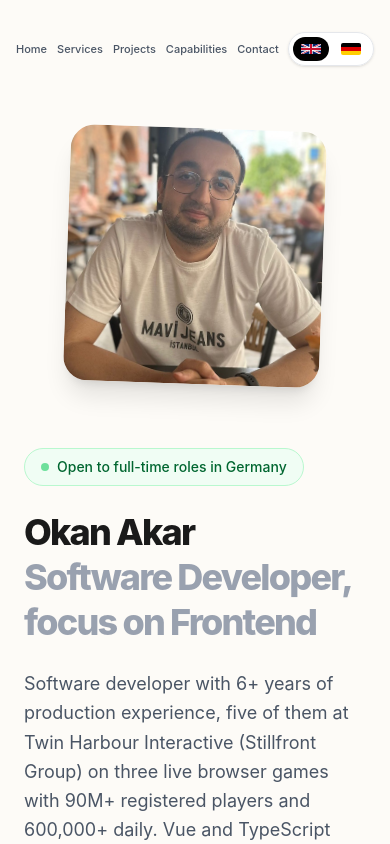
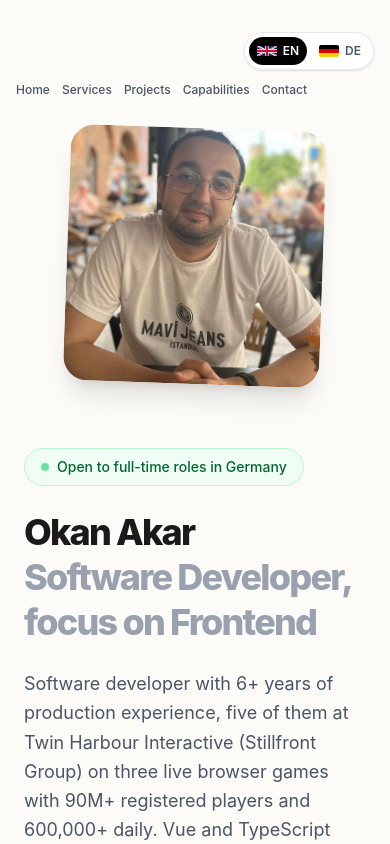
Before and after one commit to crashbone/project-vocab, a Vue app: page /portfolio in a window 390 px wide. Shown: the top 844 px of the page. Built offline with nearby package versions, Linux system fonts and the light colour scheme.

Commit message:
Portfolio: put language switch on its own row on mobile, prevent horizontal overflow
Co-Authored-By: Claude Opus 5.5 <noreply@anthropic.com>

```diff
--- a/main/src/frontend/Pages/PagePortfolio/PagePortfolio.vue
+++ b/main/src/frontend/Pages/PagePortfolio/PagePortfolio.vue
@@ -1,5 +1,5 @@
 <template>
-    <div class="portfolio min-h-screen bg-[#FDFBF7] text-[#1A1A1A] font-sans selection:bg-rose-200">
+    <div class="portfolio overflow-x-clip min-h-screen bg-[#FDFBF7] text-[#1A1A1A] font-sans selection:bg-rose-200">
         <header
                 :class="[
                     'fixed top-0 left-0 right-0 z-50 transition-all duration-300 ease-in-out',
@@ -7,8 +7,8 @@
                         ? 'py-4 bg-white/80 backdrop-blur-md border-b border-gray-200 shadow-sm'
                         : 'py-8 bg-transparent border-b border-transparent'
                 ]">
-            <nav class="max-w-6xl mx-auto px-4 sm:px-6 flex justify-between items-center gap-2 sm:gap-4">
-                <div class="flex flex-wrap min-w-0 gap-x-2.5 gap-y-1 sm:gap-8 text-[11px] sm:text-sm font-medium text-gray-600">
+            <nav class="max-w-6xl mx-auto px-4 sm:px-6 flex flex-col-reverse gap-3 sm:flex-row sm:justify-between sm:items-center sm:gap-4">
+                <div class="flex flex-wrap min-w-0 gap-x-3 gap-y-1 sm:gap-8 text-xs sm:text-sm font-medium text-gray-600">
                     <a href="#" class="hover:text-black transition-colors">{{ t.nav.home }}</a>
                     <a href="#services" class="hover:text-black transition-colors">{{ t.nav.services }}</a>
                     <a href="#projects" class="hover:text-black transition-colors">{{ t.nav.projects }}</a>
@@ -17,7 +17,7 @@
                 </div>
 
                 <!-- Sprachwahl -->
-                <div class="flex items-center gap-1 bg-white/90 border border-gray-200 rounded-full p-1 shadow-sm shrink-0">
+                <div class="self-end sm:self-auto flex items-center gap-1 bg-white/90 border border-gray-200 rounded-full p-1 shadow-sm shrink-0">
                     <button v-for="option in languages" :key="option.code"
                             type="button"
                             :aria-pressed="lang === option.code"
@@ -43,7 +43,7 @@
                             <rect width="5" height="1" y="1" fill="#DD0000" />
                             <rect width="5" height="1" y="2" fill="#FFCE00" />
                         </svg>
-                        <span class="hidden sm:inline">{{ option.code.toUpperCase() }}</span>
+                        <span>{{ option.code.toUpperCase() }}</span>
                     </button>
                 </div>
             </nav>
@@ -58,7 +58,7 @@
                         <span class="w-2 h-2 bg-green-500 rounded-full animate-pulse"></span>
                         <span class="text-sm font-medium text-green-800">{{ t.hero.badge }}</span>
                     </div>
-                    <h1 class="text-4xl md:text-6xl font-extrabold tracking-tighter leading-tight">
+                    <h1 class="break-words text-4xl md:text-6xl font-extrabold tracking-tighter leading-tight">
                         Okan Akar<br />
                         <span class="text-gray-400">{{ t.hero.role }}</span>
                     </h1>
```
